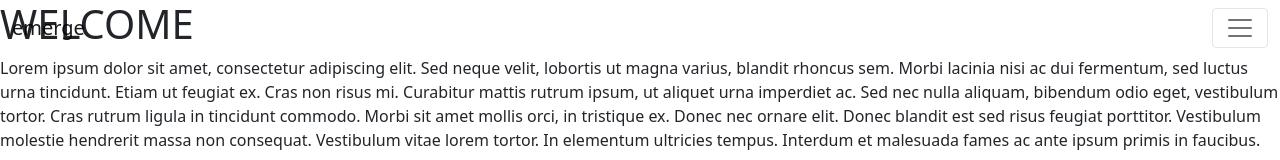
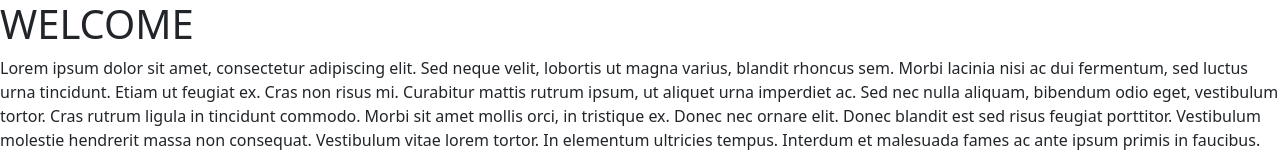
Before and after one commit to EmeraldAGreen/react-emerge-portfolio, a React (Create React App) app: page / in a window 1280 px wide. Shown: the top 160 px of the page. Built offline with nearby package versions, Linux system fonts and the light colour scheme.

Commit message:
edit navbar

```diff
--- a/package.json
+++ b/package.json
@@ -13,6 +13,7 @@
         "bootstrap": "^5.1.3",
         "dotenv": "^16.0.1",
         "gh-pages": "^4.0.0",
+        "material-icons": "^1.10.11",
         "react": "^17.0.1",
         "react-dom": "^17.0.1",
         "react-scripts": "4.0.1",
--- a/src/components/NavTabs.js
+++ b/src/components/NavTabs.js
@@ -5,18 +5,12 @@ import React from 'react';
 function NavTabs({ currentPage, handlePageChange }) {
   return (
     <nav className="navbar navbar-light fixed-top">
-    <div className="container-fluid" >
-      <a className="navbar-brand" href="#">emerge</a>
-      <button className="navbar-toggler" type="button" data-bs-toggle="offcanvas" data-bs-target="#offcanvasNavbar" aria-controls="offcanvasNavbar">
-        <span className="navbar-toggler-icon"></span>
-      </button>
       <div className="offcanvas show offcanvas-start" tabindex="-1" id="offcanvasNavbar" aria-labelledby="offcanvasNavbarLabel">
-        <div className="offcanvas-header">
-          <h5 className="offcanvas-title" id="offcanvasNavbarLabel"></h5>
-          <button type="button" class="btn-close text-reset" data-bs-dismiss="offcanvas" aria-label="Close"></button>
-        </div>
-        <div className="offcanvas-body">
+      <div className="offcanvas-body">
     <ul className="nav nav-tabs navbar-nav justify-content-end flex-grow-1 pe-3">
+      <li className="nav-item">
+          Emerald Green
+      </li>
       <li className="nav-item">
         <a
           href="#home"
@@ -61,7 +55,6 @@ function NavTabs({ currentPage, handlePageChange }) {
     </ul>
     </div>
     </div>
-  </div>
 </nav>
   );
 }
```
Also changed, not shown: 25 other files (tests, documents, lock files or other folders).
